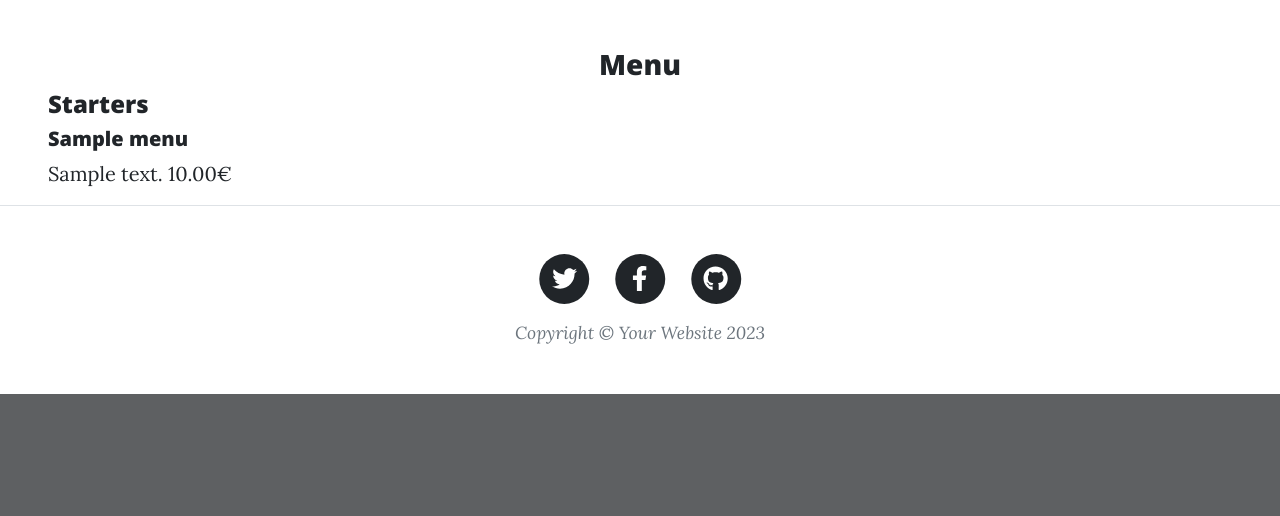
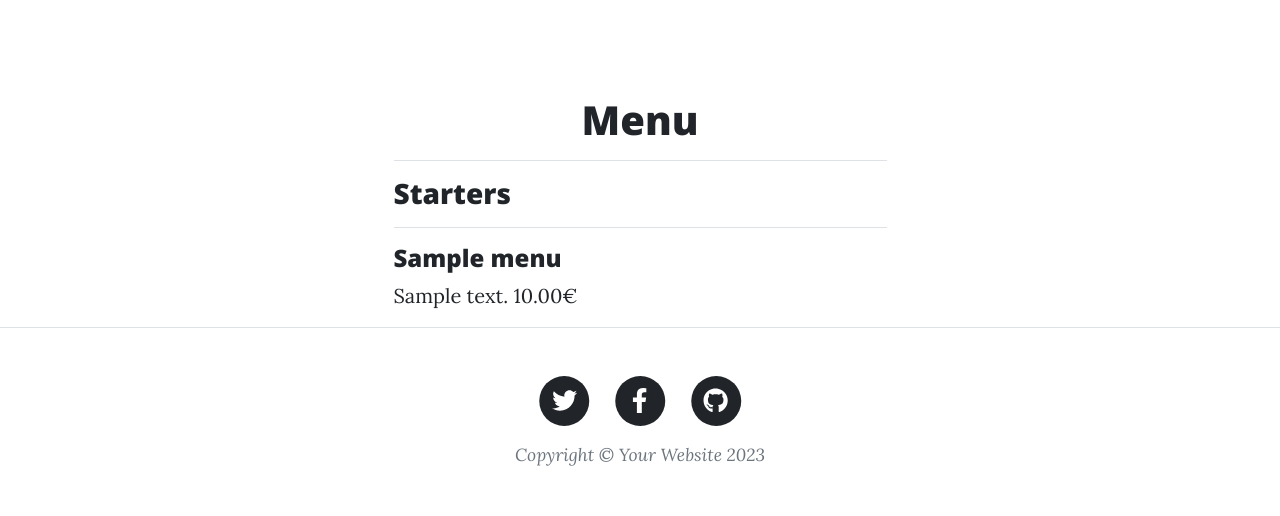
Before and after one commit to DesislavaNaydenova/PP4_OurFamilyRestaurant, a Django app: page /menu_list in a window 1280 px wide. Shown: the part 628-1144 px from the top of the page. Before the commit the page ends 1022 px from the top, so only its background shows below. Run offline with Django 5.2, Linux system fonts and the light colour scheme; tables that the repository leaves empty hold one stand-in row (values such as "Sample post"); some libraries are stand-ins or nearby versions.

Commit message:
Style the menu template

```diff
--- a/hello_alps/templates/hello_alps/menu_list.html
+++ b/hello_alps/templates/hello_alps/menu_list.html
@@ -1,19 +1,27 @@
 {% extends "base.html" %}
 {% load static %}
 {% block content %}
+<div class="container px-4 px-lg-5">
+    <div class="row gx-4 gx-lg-5 justify-content-center">
+        <div class="col-md-10 col-lg-8 col-xl-7">
             <div class="menu mt-5 mx-5">
-    <h3 class="text-center">Menu</h3>
+                <h1 class="text-center">Menu</h1>
+                <hr>
                 {% for category, items in sort_menu_items.items %}
-    <h4>{{ category|title }}</h4>
+                <h3>{{ category|title }}</h3>
+                <hr>
                 <ul class="list-unstyled menu-list">
                     {% for item in items %}
                     <li>
-            <h5>{{ item.name|safe }}</h5>{{ item.description|safe }} {{ item.price }}€
+                        <h4>{{ item.name|safe }}</h4>{{ item.description|safe }} {{ item.price }}€
                     </li>
                     {% endfor %}
                 </ul>
                 {% endfor %}
             </div>
+        </div>
+    </div>
+</div>
 
 <!-- menu_list.html content ends here -->
 {% endblock %}
```
Lines whose indentation alone changed are shown as unchanged.
